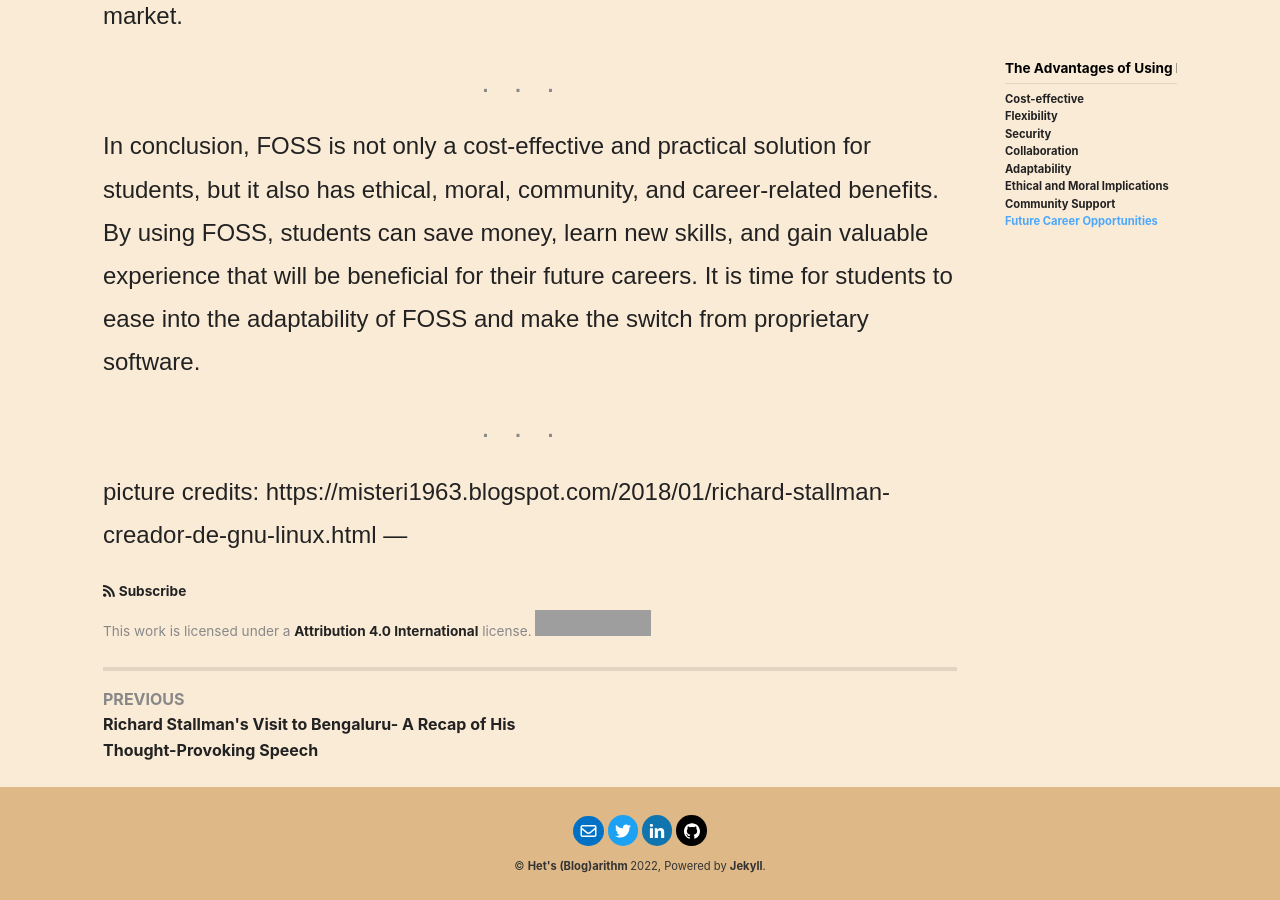
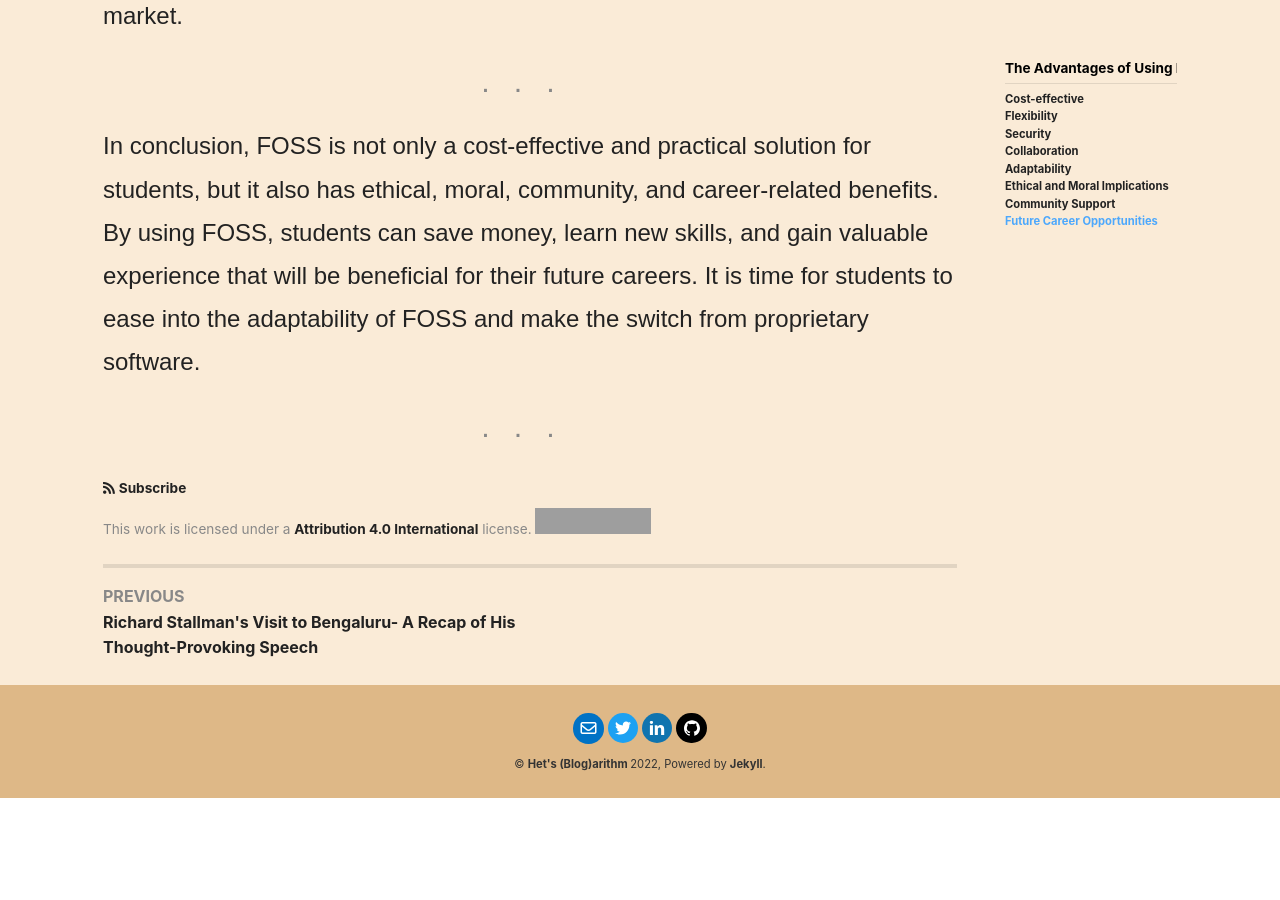
Before and after one commit to Het-Joshi/blog, a Jekyll site: the page built from _posts/2023-01-20-FOSS_Students.md, in a window 1280 px wide and 900 px high, scrolled down 4027 px. Built offline with Jekyll 4.4.1, drawn with Linux system fonts in a browser that asks for light colours; nearby versions of some CDN libraries; some web fonts are replaced; after the commit the page ends 4825 px from its top, so only the background shows below that; grey boxes are pictures that could not be loaded.

Commit message:
Update 2023-01-20-FOSS_Students.md

```diff
--- a/_posts/2023-01-20-FOSS_Students.md
+++ b/_posts/2023-01-20-FOSS_Students.md
@@ -55,5 +55,3 @@ Using FOSS can also open up new career opportunities for students. As the world
 In conclusion, FOSS is not only a cost-effective and practical solution for students, but it also has ethical, moral, community, and career-related benefits. By using FOSS, students can save money, learn new skills, and gain valuable experience that will be beneficial for their future careers. It is time for students to ease into the adaptability of FOSS and make the switch from proprietary software.
 
 ---
-picture credits: https://misteri1963.blogspot.com/2018/01/richard-stallman-creador-de-gnu-linux.html
----
```
